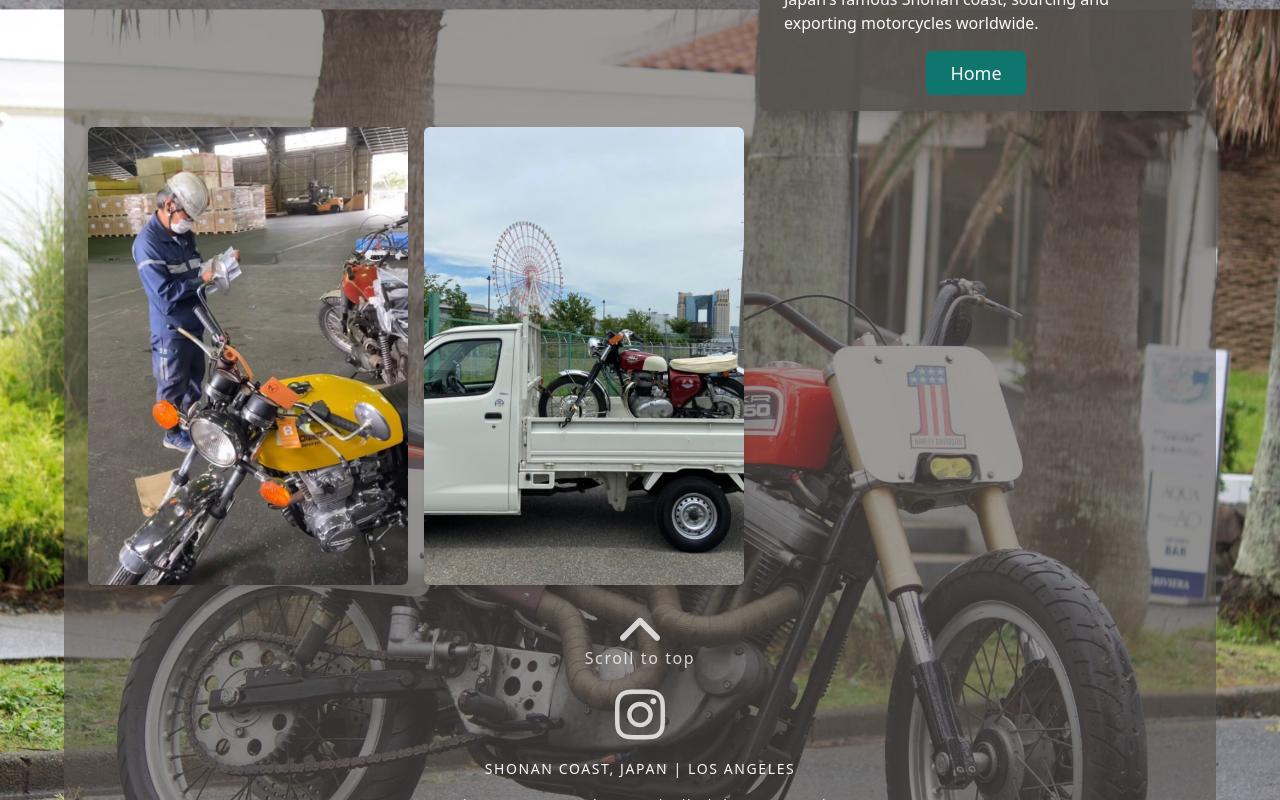
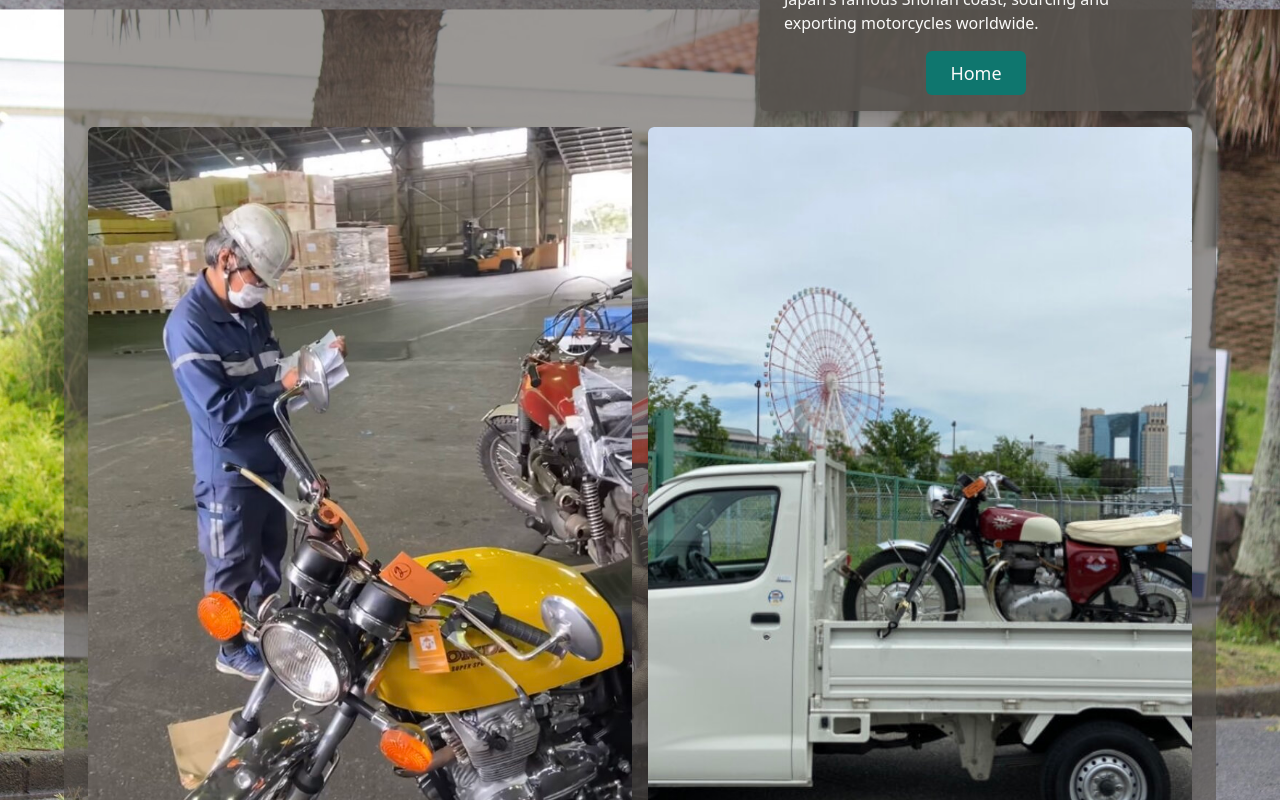
Before and after one commit to jedharwood/NycMotorcycles, a Next.js app: page /history in a window 1280 px wide. Shown: the part 3180-3980 px from the top of the page. Built offline with nearby package versions, Linux system fonts and the light colour scheme.

Commit message:
Styling fix on History page

```diff
--- a/pages/history/index.tsx
+++ b/pages/history/index.tsx
@@ -104,7 +104,7 @@ export default function History() {
                 childElement={homeButton}
               />
             </div>
-            <div className="md:col-span-3">
+            <div className="md:col-span-5">
               <ImageGrid images={gridImagesLower} maxColumns={2} />
             </div>
           </div>
```
